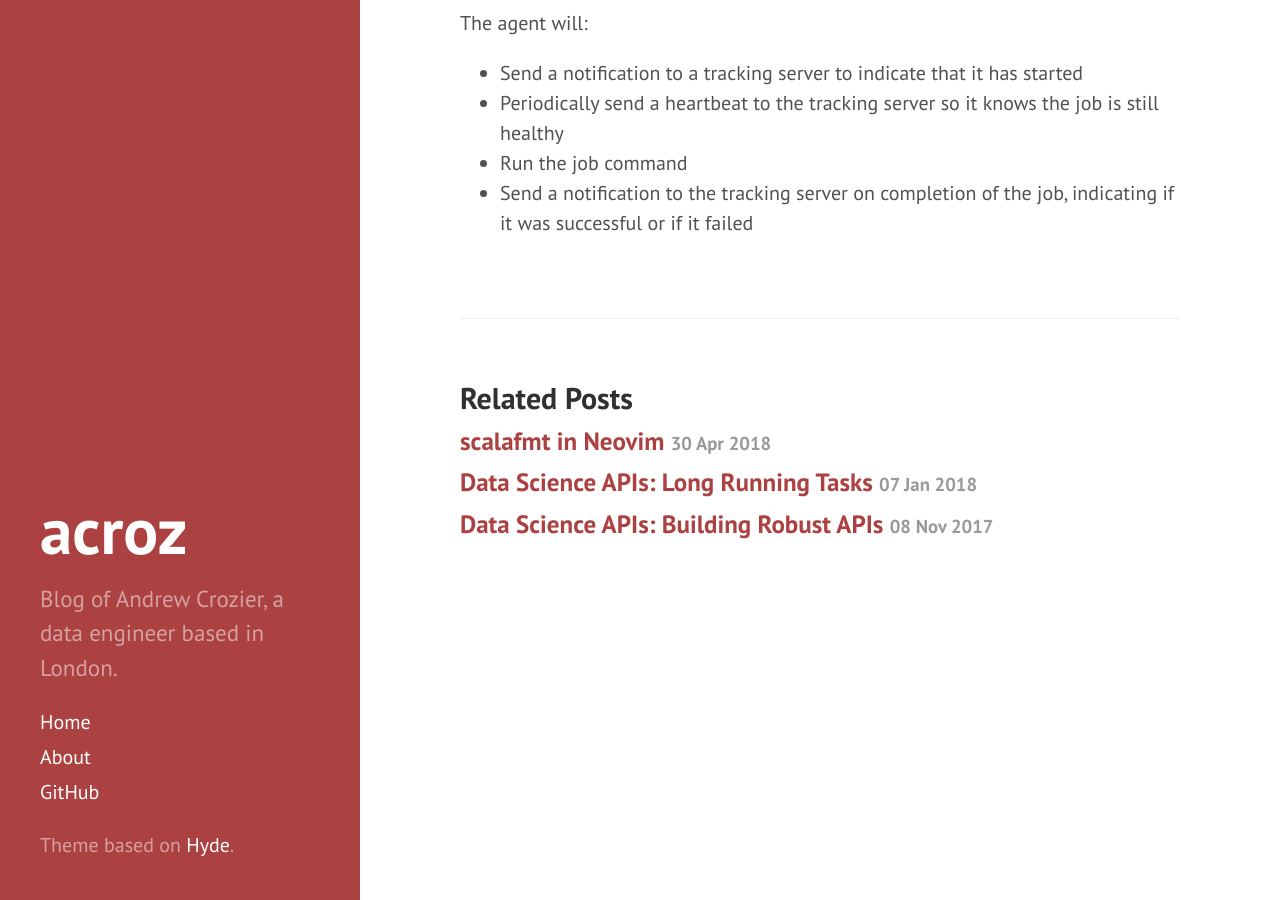
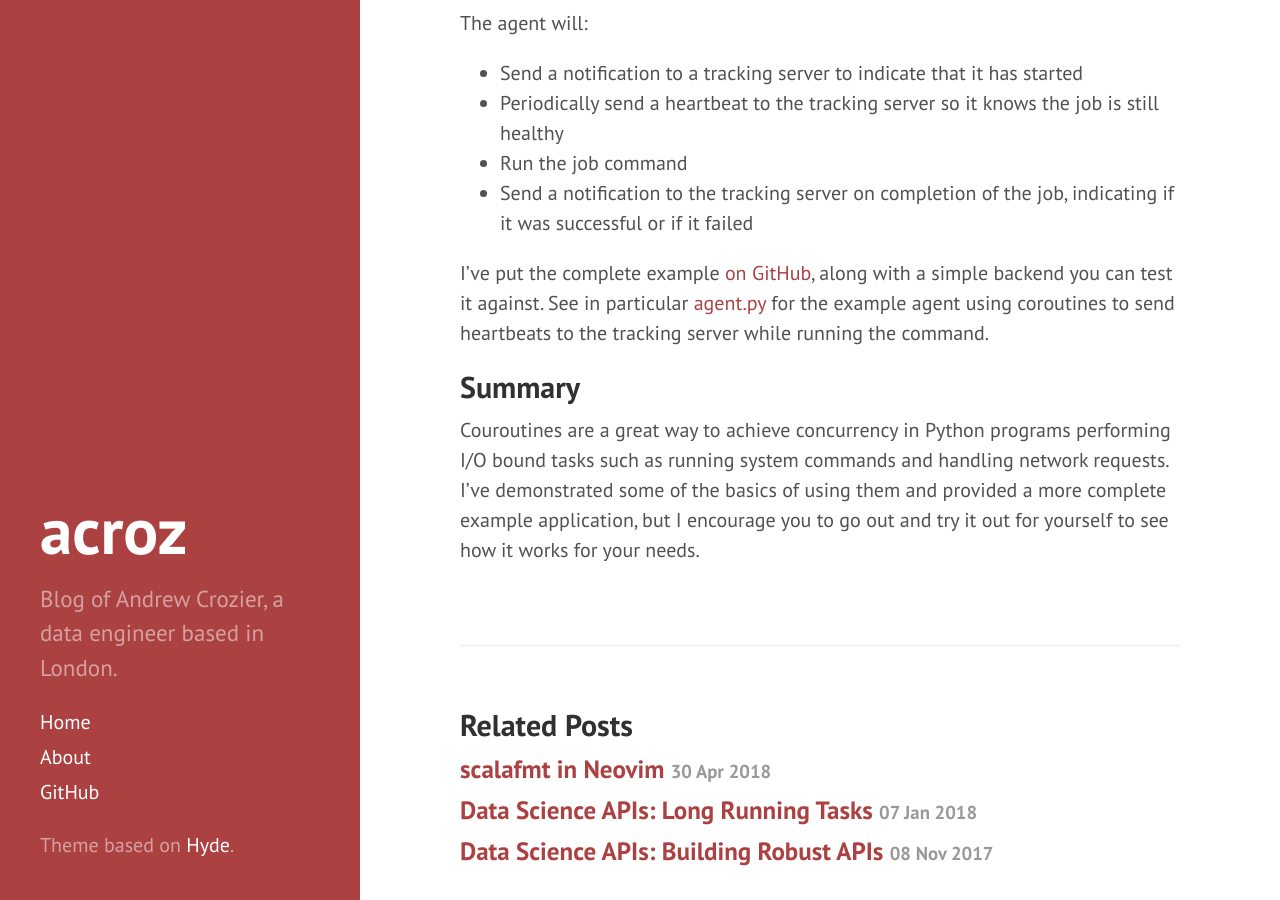
Before and after one commit to acroz/acroz.github.io, a Jekyll site: the page built from _posts/2019-01-11-asyncio.md, in a window 1280 px wide and 900 px high, scrolled down 7935 px. Built offline with Jekyll 4.4.1, drawn with Linux system fonts in a browser that asks for light colours; nearby versions of some CDN libraries.

Commit message:
Complete first draft of post

```diff
--- a/_posts/2019-01-11-asyncio.md
+++ b/_posts/2019-01-11-asyncio.md
@@ -337,9 +337,24 @@ The agent will:
 * Send a notification to the tracking server on completion of the job,
   indicating if it was successful or if it failed
 
+I've put the complete example [on GitHub][example], along with a simple backend
+you can test it against. See in particular [agent.py][example agent.py] for the
+example agent using coroutines to send heartbeats to the tracking server while
+running the command.
+
+## Summary
+
+Couroutines are a great way to achieve concurrency in Python programs
+performing I/O bound tasks such as running system commands and handling network
+requests. I've demonstrated some of the basics of using them and provided a
+more complete example application, but I encourage you to go out and try it out
+for yourself to see how it works for your needs.
+
 [Faculty]: https://faculty.ai/
 [Scala]: https://www.scala-lang.org/
 [asyncio]: https://docs.python.org/3/library/asyncio.html
 [asyncio-awaitable]: https://docs.python.org/3/library/asyncio-task.html#awaitables
 [asyncio-create-task]: https://docs.python.org/3/library/asyncio-task.html#creating-tasks
 [aiohttp]: https://aiohttp.readthedocs.io/
+[example]: https://github.com/acroz/asyncio-example
+[example agent.py]: https://github.com/acroz/asyncio-example/blob/master/agent.py
```
